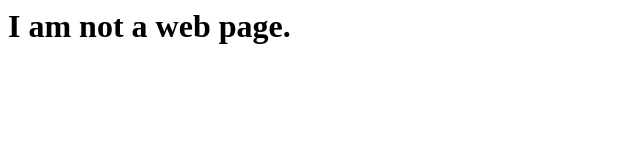
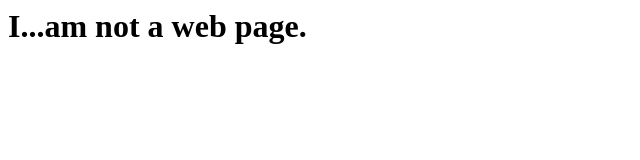
Before and after one commit to jimfdavies/jimfdavies.github.io, a plain HTML site: page index.html in a window 1280 px wide. Shown: the whole page, without its empty margins (0-640 px from the left). Drawn offline with Linux system fonts and the light colour scheme.

Commit message:
initial setup

```diff
--- a/index.html
+++ b/index.html
@@ -3,7 +3,7 @@
 <head></head>
 
 <body>
-<h1>I am not a web page.</h1>
+<h1>I...am not a web page.</h1>
 </body>
 
 </html>
```
Also changed, not shown: 3 other files.
